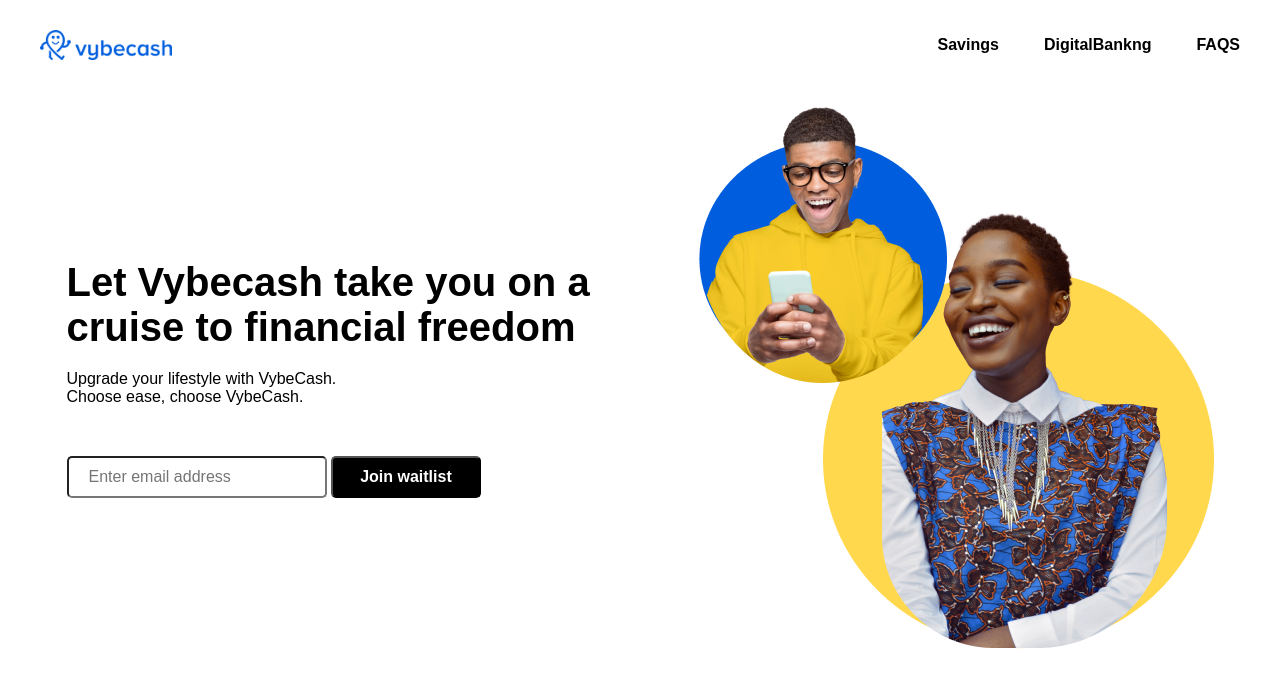
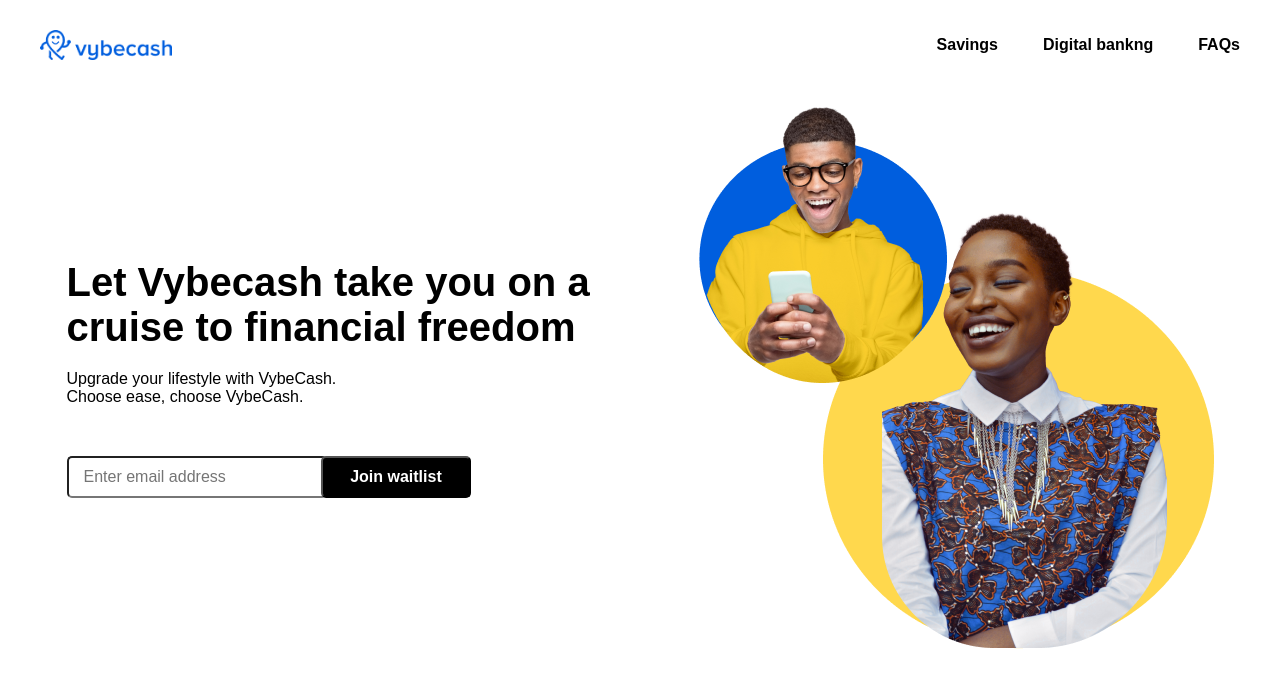
Before and after one commit to Temigirldev/Temi.repo, a plain HTML site: page index.html in a window 1280 px wide. Drawn offline with Linux system fonts and the light colour scheme.

Commit message:
correction

```diff
--- a/index.html
+++ b/index.html
@@ -19,8 +19,8 @@
 
         <div class="navlist">
             <li><a href="/">Savings</a></li>
-            <li><a href="/">DigitalBankng</a></li>
-            <li><a href="/">FAQS</a></li>
+            <li><a href="/">Digital bankng</a></li>
+            <li><a href="/">FAQs</a></li>
         </div>
       </nav>
     </header>
@@ -37,7 +37,7 @@
         </p>
 
         <div class="input-container">
-          <input type="text" class="input" placeholder="Enter email address" />
+          <input type="text" class="input" placeholder="Enter email address" >
 
           <button class="btn">Join waitlist</button>
         </div>
--- a/pro.css
+++ b/pro.css
@@ -127,18 +127,20 @@
   border-radius: 5px;
   width: 260px;
   font-size: 16px;
-  padding: 10px 20px 10px;
+  padding: 10px 15px 10px;
   outline: none;
 }
 
 #master .left-section .input-container .btn {
   border-radius: 5px;
+  position: relative;
+  left: -10px;
   background: #000000;
   color: #ffffff;
   font-size: 16px;
   font-weight: 700;
   width: 150px;
-  padding: 10px 20px 10px;
+  padding: 10px 15px 10px;
 }
 
 .sideimage img {
```
